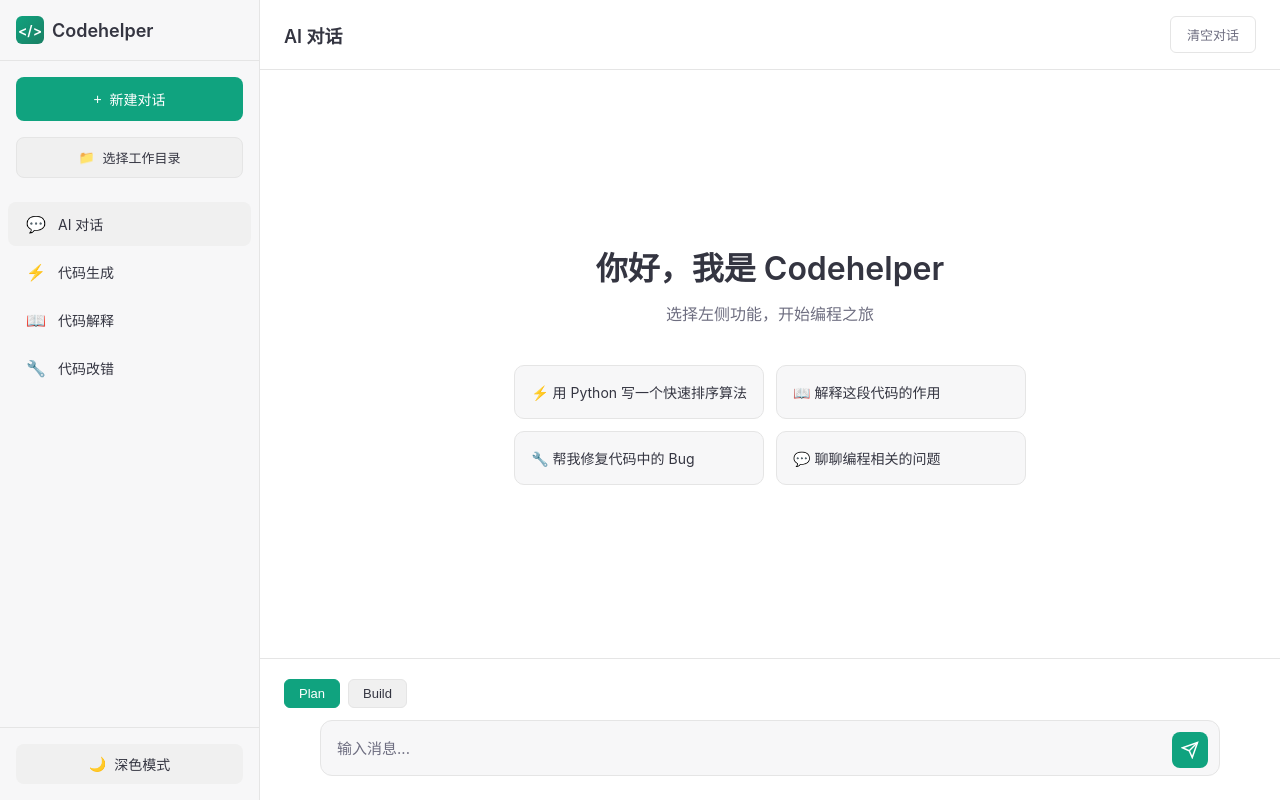
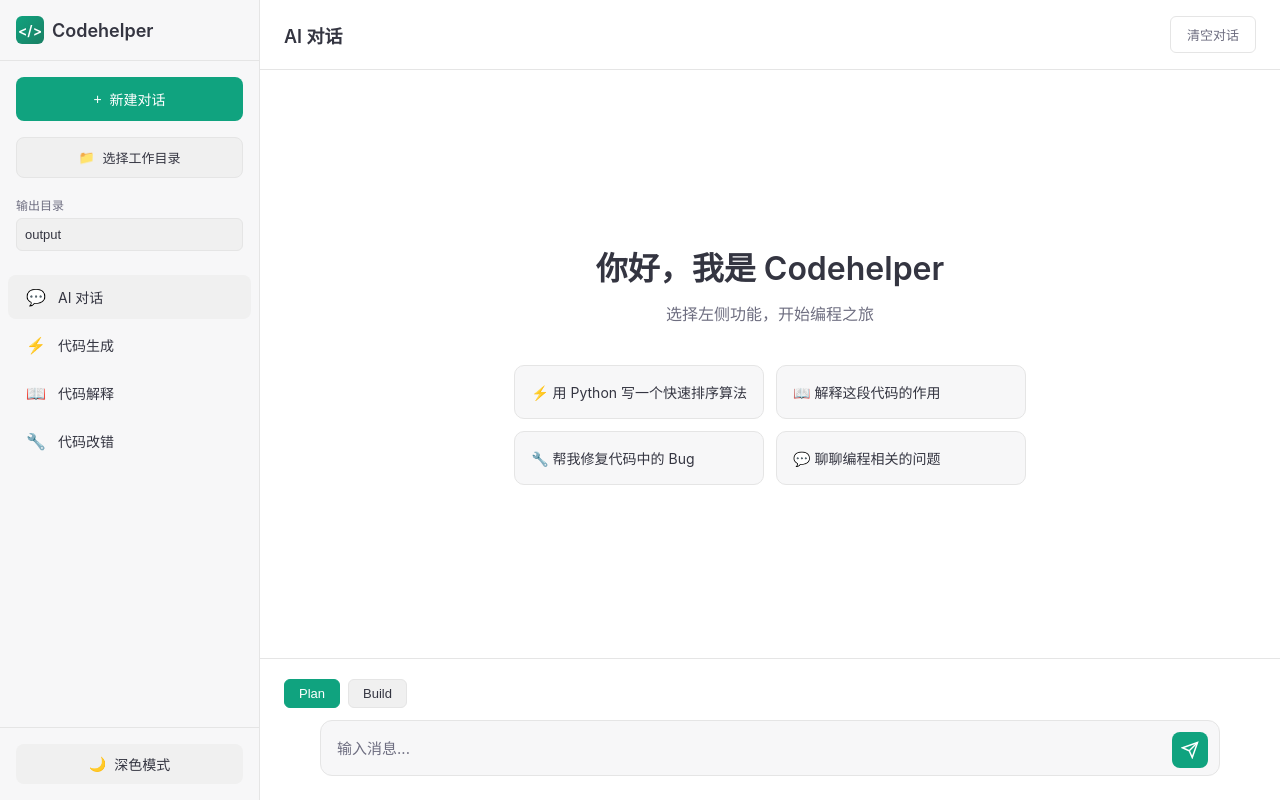
Before and after one commit to Enderper/Codehelper, a FastAPI app: page / in a window 1280 px wide. Run offline with FastAPI, Linux system fonts and the light colour scheme.

Commit message:
fix: 修复文件创建功能和文件夹选择显示
- 修改输出目录为项目根目录下的可配置文件夹
- 添加输出目录输入框让用户自定义
- 修复文件夹选择后按钮文字显示

```diff
--- a/templates/index.html
+++ b/templates/index.html
@@ -516,8 +516,12 @@
             <span id="folder-btn-text">选择工作目录</span>
         </button>
         <div class="folder-path" id="folder-path"></div>
+        <input type="file" id="folder-input" webkitdirectory directory multiple />
 
-        <input type="file" id="folder-input" webkitdirectory directory multiple />
+        <div class="output-dir-section" style="padding: 0 16px 16px;">
+            <label style="font-size: 12px; color: var(--text-secondary);">输出目录</label>
+            <input type="text" id="output-dir" value="output" style="width: 100%; padding: 8px; margin-top: 4px; background: var(--bg-tertiary); border: 1px solid var(--border-color); border-radius: 6px; color: var(--text-primary); font-size: 13px;" placeholder="输入输出目录名，如: output" />
+        </div>
 
         <div class="mode-list">
             <div class="mode-item active" data-mode="general" onclick="switchMode('general')">
@@ -714,11 +718,12 @@
             showLoading();
 
             try {
+                const outputDir = document.getElementById('output-dir').value || 'output';
                 const requestBody = {
                     messages: messages,
                     mode: currentMode,
                     action: actionMode,
-                    folder: selectedFolder
+                    folder: outputDir
                 };
 
                 const response = await fetch('/api/chat', {
```
Also changed, not shown: backend/router.py (+7 -2 lines).
